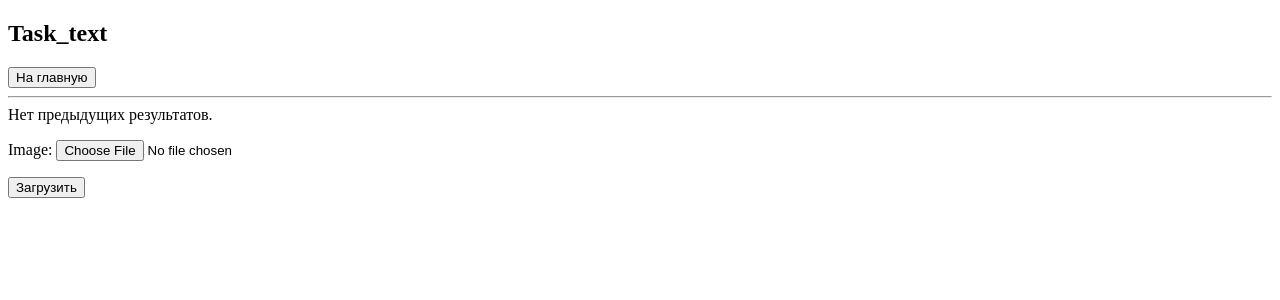
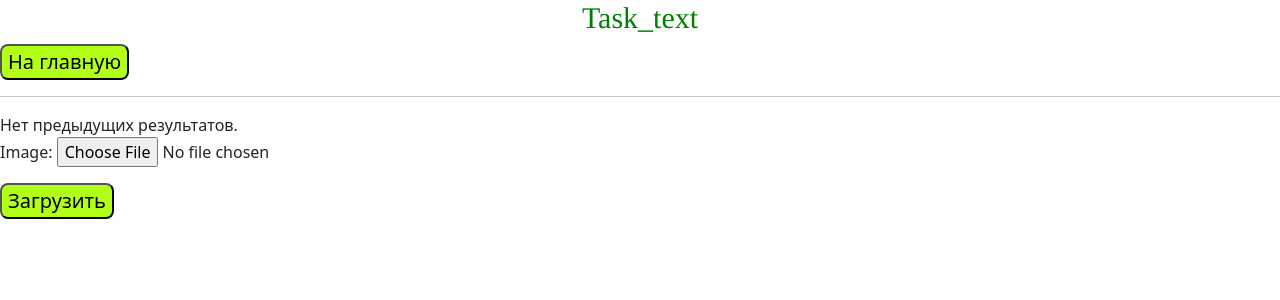
Before and after one commit to ZuevIlya/NeuralnetProject, a Django app: page /image_classification/1/ in a window 1280 px wide. Shown: the top 300 px of the page. Run offline with Django 4.2, Linux system fonts and the light colour scheme; data comes from the database, SQL or seed files in the repository; both versions use the stored data as it was after the commit; some libraries are stand-ins or nearby versions.

Commit message:
lab4 styles

```diff
--- a/neuralnet/image_classification/templates/image_classification/detail.html
+++ b/neuralnet/image_classification/templates/image_classification/detail.html
@@ -2,15 +2,16 @@
 
 {% block title %}{{ task.task_name }}{% endblock %}
 
+
 {% block content %}
 
-<h2>{{task.task_name}}</h2>
+<h2 style="font-size: 30px; font-family: Times, serif; color: green; text-align: center">{{task.task_name}}</h2>
 
 <form action="{% url 'bert_classifier:index' %}" method="POST">
 
     {% csrf_token %}
 
-    <button type="submit">На главную</button>
+    <button type="submit" style="border-radius: 8px; font-size: 20px; background: #B2FF18">На главную</button>
 
 </form>
 
@@ -20,9 +21,9 @@
 
         {% for p in latest_predictions %}
             <p>
-                <strong>Image</strong><br>
-                <img src="{{ p.image.url }}" alt="img" style="max-height:2000px" /><br>
-                <strong>Prediction:</strong>
+                <strong style="font-size: 20px; font-family: Times, serif; color: black">Изображение</strong><br>
+                <img src="{{ p.image.url }}" alt="img" style="max-height:300px" style="max-width:300px" /><br>
+                <strong style="font-size: 20px; font-family: Times, serif; color: black">Предсказание:</strong>
                 <pre>{{ p.image_class }}</pre>
             </p>
         {% endfor %}
@@ -33,10 +34,13 @@
 
 </hr>
 
+
 <form action="{% url 'image_classification:predict' task.id %}" method="post" enctype="multipart/form-data">
     {% csrf_token %}
-    {{ form.as_p }}
-    <button type="submit">Загрузить</button>
+      {{ form.as_p }}
+<link rel="stylesheet" href="https://cdnjs.cloudflare.com/ajax/libs/bootstrap/5.1.3/css/bootstrap.min.css">
+
+    <button type="submit" style="border-radius: 8px; font-size: 20px; background: #B2FF18">Загрузить</button>
 </form>
 
 {% endblock %}
--- a/neuralnet/image_classification/templates/image_form.html
+++ b/neuralnet/image_classification/templates/image_form.html
@@ -9,7 +9,7 @@
 
     {% if img_obj %}
         <h3>Изображение загружено</h3>
-        <img src="{{ img_obj.image.url}}" alt="connect" style="max-height:2000px">
+        <img src="{{ img_obj.image.url}}" alt="connect" style="max-height:300px" style="max-width:300px">
     {% endif %}
 
 {% endblock content %}
```
Also changed, not shown: neuralnet/db.sqlite3, neuralnet/media/images/123.jpg (deleted), neuralnet/media/images/555.jpg (deleted).
